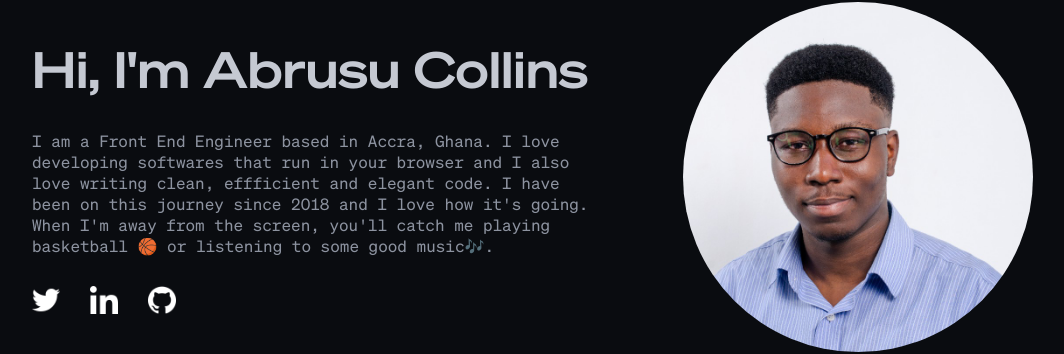
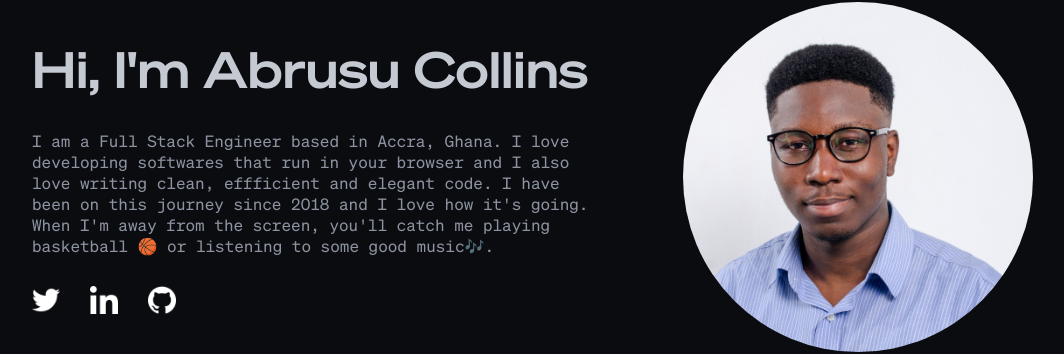
Before and after one commit to abrusu-collins/Portfolio-v7, a React (Create React App) app: page / in a window 1280 px wide. Shown: the part 249-603 px from the top of the page, without its empty margins (102-1166 px from the left). Built offline with nearby package versions, Linux system fonts and the light colour scheme.

Commit message:
full stack

```diff
--- a/src/components/Hero.jsx
+++ b/src/components/Hero.jsx
@@ -9,7 +9,7 @@ function Hero() {
         <div className="about">
           <p className="name">Hi, I'm  Abrusu Collins</p>
           <p className="about">
-          I am a Front End Engineer based in Accra, Ghana.
+          I am a Full Stack Engineer based in Accra, Ghana.
           I love developing softwares that run in your browser and I also love writing clean, effficient and elegant code.
           I have been on this journey since 2018 and I love how it's going.
           When I'm away from the screen, you'll catch me playing basketball 🏀 or listening to some good music🎶.
```
